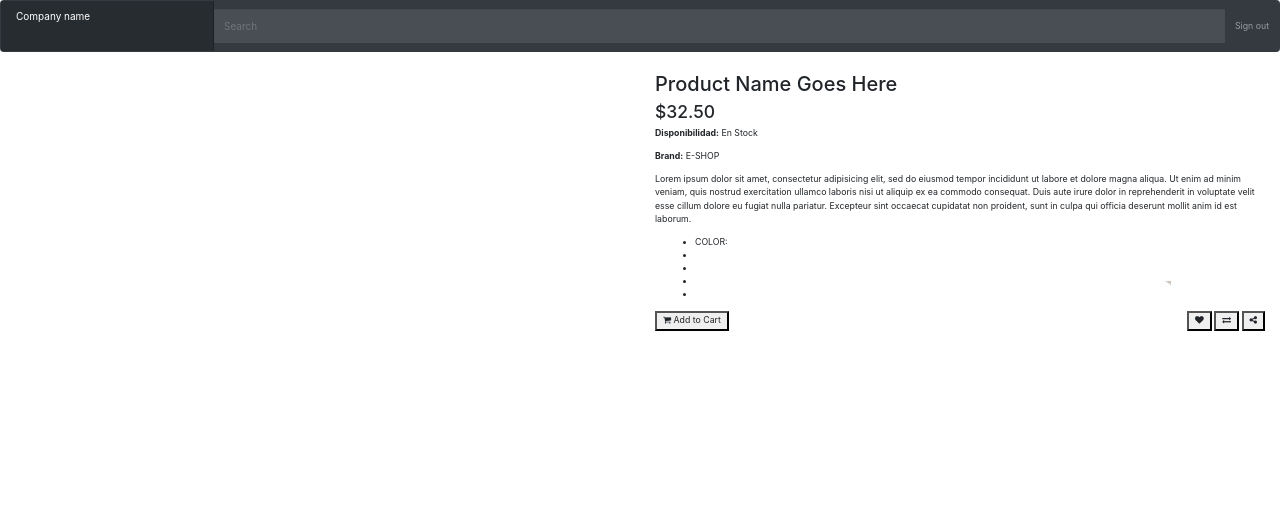
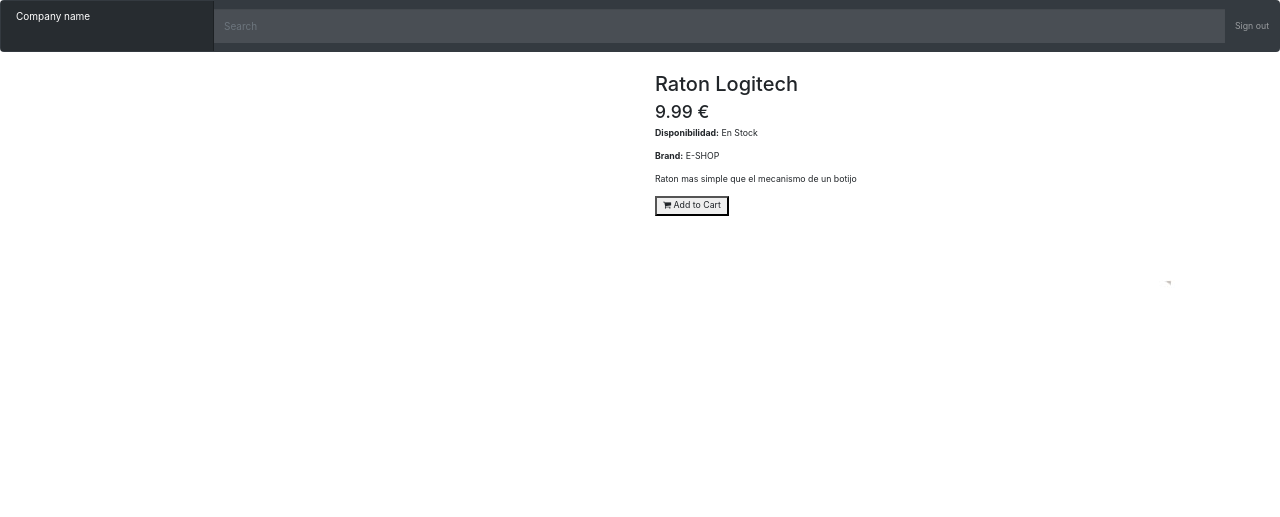
Before and after one commit to mmarbonillo/proyecto_final, a PHP site: page /productos/prueba.php?codigo=1 in a window 1280 px wide. Shown: the top 517 px of the page. Run offline with PHP 8.4, Linux system fonts and the light colour scheme; data comes from the database, SQL or seed files in the repository.

Commit message:
Página producto comun coge la info

```diff
--- /dev/null
+++ b/productos/cosa.php
@@ -0,0 +1,16 @@
+<?php
+include('../config.php');
+
+$codigo = $_GET['codigo'];
+$consul = mysqli_query($mysqli, "SELECT * FROM producto where codigo = $codigo");
+
+while ($res = mysqli_fetch_array($consul)){
+    $cod = $res['codigo'];
+    $name = $res['nombre'];
+    $prize = $res['precio'];
+    $photo = "<img src=\"".$res['imagen']."\" width=\"150\" height=\"100\"/>";
+    $descrip = $res['descripcion'];
+}
+
+
+?>
--- a/productos/prueba.php
+++ b/productos/prueba.php
@@ -1,3 +1,4 @@
+
 <!DOCTYPE html>
 <html lang="en">
 
@@ -97,44 +98,48 @@
 					</div>
 					<div class="col-md-6">
 						<div class="product-body">
-							<h2 class="product-name">Product Name Goes Here</h2>
-                            <h3 class="product-price">$32.50 </h3>
+                            <h2 class="product-name">
+                                <?php
+                                include('cosa.php');
+                                echo $name;
+                                ?>
+                            </h2>
+                            <h3 class="product-price">
+                                <?php
+                                include('cosa.php');
+                                echo "$prize €";
+                                ?>
+                            </h3>
                             <!--<del class="product-old-price">$45.00</del>-->
 
 							<p><strong>Disponibilidad:</strong> En Stock</p>
 							<p><strong>Brand:</strong> E-SHOP</p>
-							<p>Lorem ipsum dolor sit amet, consectetur adipisicing elit, sed do eiusmod tempor incididunt ut labore et dolore magna aliqua. Ut enim ad minim veniam, quis nostrud exercitation ullamco laboris nisi ut aliquip ex ea commodo consequat. Duis aute irure
-								dolor in reprehenderit in voluptate velit esse cillum dolore eu fugiat nulla pariatur. Excepteur sint occaecat cupidatat non proident, sunt in culpa qui officia deserunt mollit anim id est laborum.</p>
-							<div class="product-options">
-								<ul class="color-option">
-									<li><span class="text-uppercase">Color:</span></li>
-									<li class="active"><a href="#" style="background-color:#475984;"></a></li>
-									<li><a href="#" style="background-color:#8A2454;"></a></li>
-									<li><a href="#" style="background-color:#BF6989;"></a></li>
-									<li><a href="#" style="background-color:#9A54D8;"></a></li>
-								</ul>
-							</div>
+							<p>
+                                <?php
+                                include('cosa.php');
+                                echo $descrip;
+                                ?>
+                            </p>
 
 							<div class="product-btns">
 								<button class="primary-btn add-to-cart"><i class="fa fa-shopping-cart"></i> Add to Cart</button>
-								<div class="pull-right">
-									<button class="main-btn icon-btn"><i class="fa fa-heart"></i></button>
-									<button class="main-btn icon-btn"><i class="fa fa-exchange"></i></button>
-									<button class="main-btn icon-btn"><i class="fa fa-share-alt"></i></button>
-								</div>
 							</div>
 						</div>
 					</div>
 					<div class="col-md-12">
 						<div class="product-tab">
 							<ul class="tab-nav">
-								<li class="active"><a data-toggle="tab" href="#tab1">Description</a></li>
-								<li><a data-toggle="tab" href="#tab1">Details</a></li>
+								<li class="active"><a data-toggle="tab" href="#tab1">Descripción</a></li>
+								<li><a data-toggle="tab" href="#tab1">Detalles</a></li>
 							</ul>
 							<div class="tab-content">
 								<div id="tab1" class="tab-pane fade in active">
-									<p>Lorem ipsum dolor sit amet, consectetur adipisicing elit, sed do eiusmod tempor incididunt ut labore et dolore magna aliqua. Ut enim ad minim veniam, quis nostrud exercitation ullamco laboris nisi ut aliquip ex ea commodo consequat. Duis aute
-										irure dolor in reprehenderit in voluptate velit esse cillum dolore eu fugiat nulla pariatur. Excepteur sint occaecat cupidatat non proident, sunt in culpa qui officia deserunt mollit anim id est laborum.</p>
+									<p>
+                                        <?php
+                                        include('cosa.php');
+                                        echo $descrip;
+                                        ?>
+                                    </p>
 								</div>
 
 							</div>
@@ -144,12 +149,5 @@
 				</div>
                 <!-- /Product Details -->
 
-<?php
-$codigo = $_GET['codigo'];
-echo "<h4>$codigo</h4>";
-?>
-
-
-
     </head>
     </body>
```
Also changed, not shown: login/productos.php (line endings or trailing spaces).
